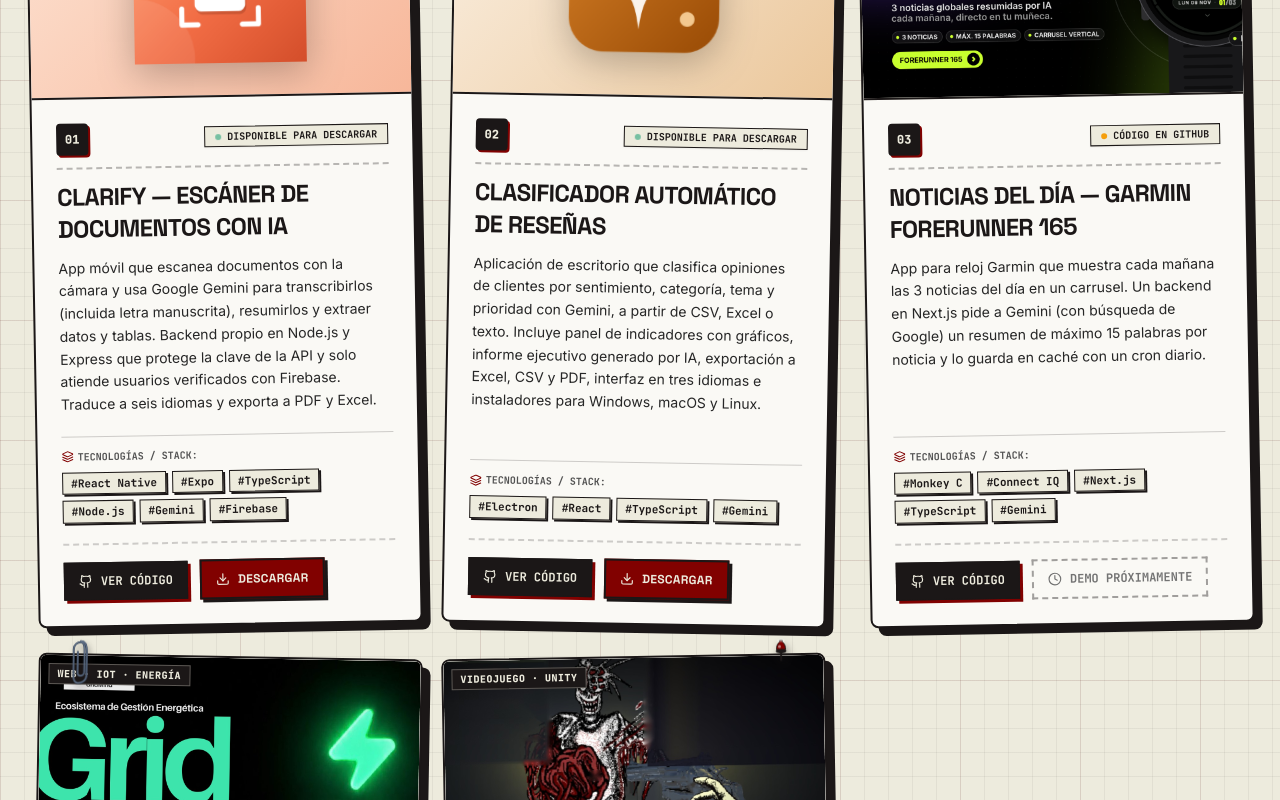
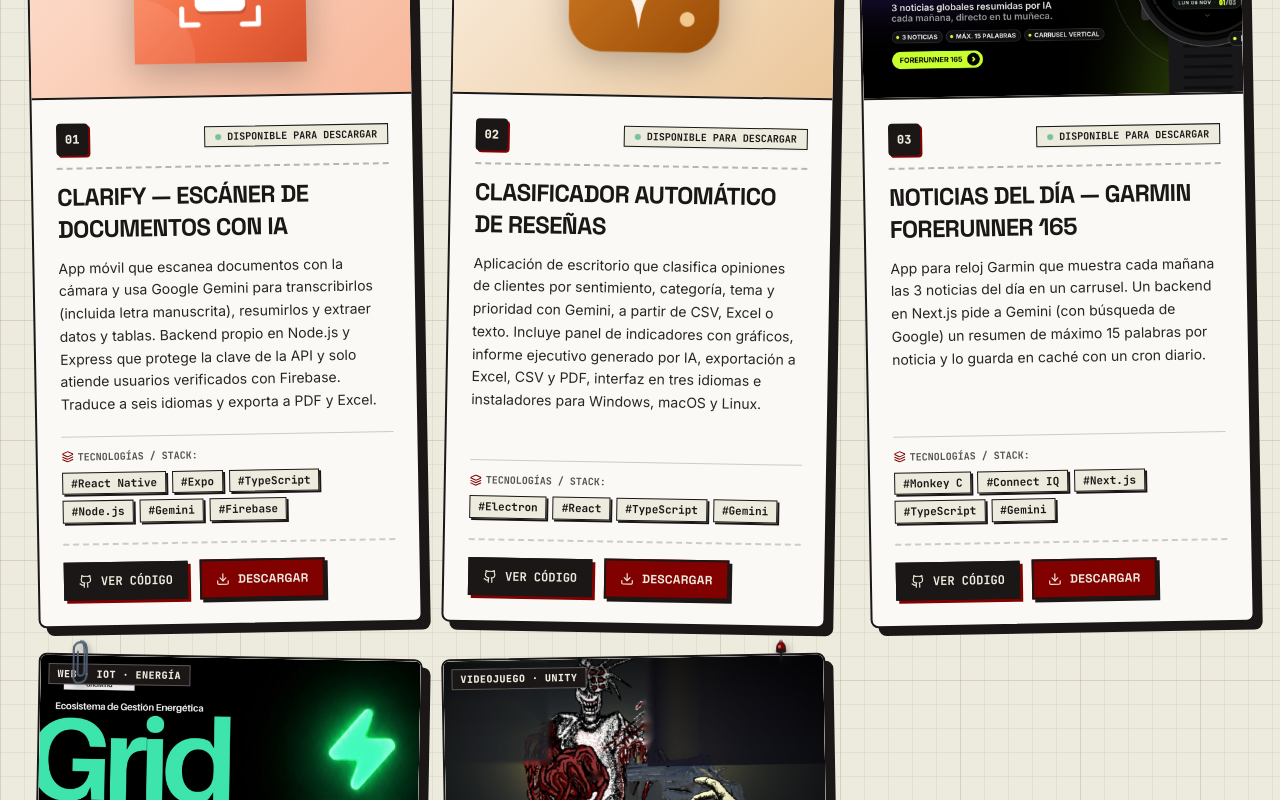
Before and after one commit to juansem08/Portafolio_1, a Next.js app: page / in a window 1280 px wide. Shown: the part 2920-3720 px from the top of the page. Built offline with nearby package versions, Linux system fonts and the light colour scheme; no server answers.

Commit message:
feat: enlaces de GridMind (demo) y Noticias Garmin (tienda Connect IQ)

```diff
--- a/data/projects.ts
+++ b/data/projects.ts
@@ -73,6 +73,8 @@ export const projects: Project[] = [
     icon: "watch",
     image: "/images/projects/noticias-garmin.png",
     repos: [{ label: "Código", url: "https://github.com/juansem08/Visor_Rese-as_Noticias_Dia" }],
+    // Tienda Connect IQ de Garmin (se abre desde el celular con la app Garmin Connect)
+    download: "https://apps-developer.garmin.com/es-ES/apps/968a242d-a460-43cf-b477-fc4688d2e5ff",
   },
   {
     title: "Gridmind",
@@ -88,6 +90,7 @@ export const projects: Project[] = [
       { label: "Frontend", url: "https://github.com/CV17d/gridmind-frontend" },
       { label: "Backend", url: "https://github.com/CV17d/gridmind-backend" },
     ],
+    demo: "https://gridmind-on.vercel.app/",
   },
   {
     title: "Demencia No Límite",
```
